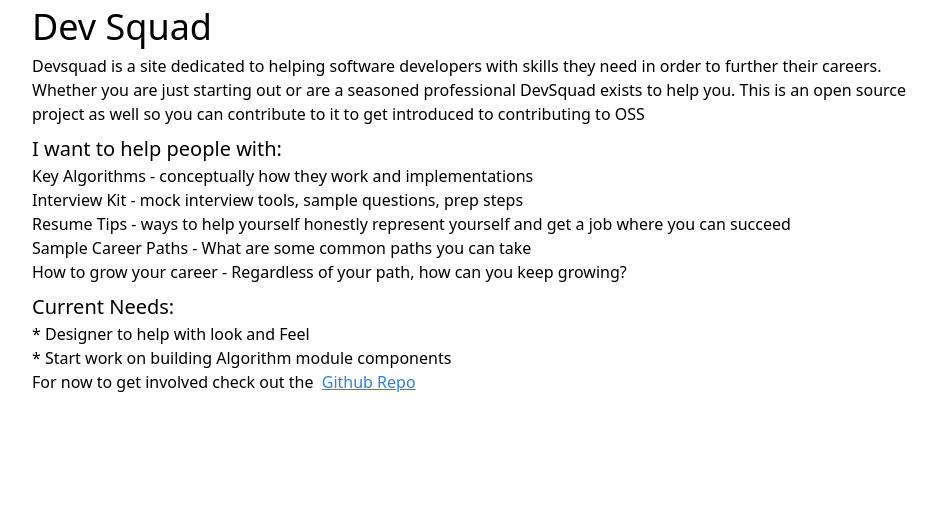
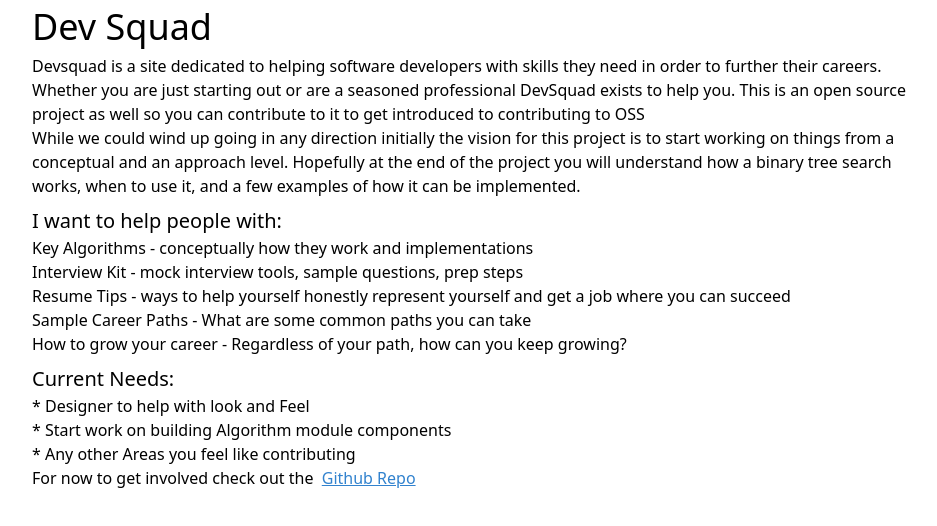
Before and after one commit to justinisbellorg/devsquad, a Next.js app: page / in a window 1280 px wide. Shown: the top 526 px of the page, without its empty margins (158-1095 px from the left). Built offline with nearby package versions, Linux system fonts and the light colour scheme.

Commit message:
Updated for contributing.

```diff
--- a/pages/index.js
+++ b/pages/index.js
@@ -1,17 +1,17 @@
-import Head from 'next/head'
-import Layout, { siteTitle } from '../components/layout'
-import { getSortedPostsData } from '../lib/posts'
+import Head from "next/head";
+import Layout, { siteTitle } from "../components/layout";
+import { getSortedPostsData } from "../lib/posts";
 
-export async function getStaticProps () {
-  const allPostsData = getSortedPostsData()
+export async function getStaticProps() {
+  const allPostsData = getSortedPostsData();
   return {
     props: {
-      allPostsData
-    }
-  }
+      allPostsData,
+    },
+  };
 }
 
-export default function Home () {
+export default function Home() {
   return (
     <Layout home>
       <Head>
@@ -24,6 +24,13 @@
           just starting out or are a seasoned professional DevSquad exists to
           help you. This is an open source project as well so you can contribute
           to it to get introduced to contributing to OSS
+        </p>
+        <p>
+          While we could wind up going in any direction initially the vision for
+          this project is to start working on things from a conceptual and an
+          approach level. Hopefully at the end of the project you will understand
+          how a binary tree search works, when to use it, and a few examples of
+          how it can be implemented.
         </p>
       </section>
       <section className="container m-auto">
@@ -54,33 +61,18 @@
           <ul>
             <li>* Designer to help with look and Feel</li>
             <li>* Start work on building Algorithm module components</li>
+            <li>* Any other Areas you feel like contributing</li>
           </ul>
         </div>
         <div className="text-center">
           <p>
-            For now to get involved check out the {'\u00A0'}
+            For now to get involved check out the {"\u00A0"}
             <a href="https://github.com/justinisbellorg/devsquad">
               Github Repo
             </a>
           </p>
         </div>
       </section>
-      {/* <section className={`${utilStyles.headingMd} ${utilStyles.padding1px}`}>
-        <h2 className={utilStyles.headingLg}>Blog</h2>
-        <ul className={utilStyles.list}>
-          {allPostsData.map(({ id, date, title }) => (
-            <li className={utilStyles.listItem} key={id}>
-  <Link href="/posts/[id]" as={`/posts/${id}`}>
-    <a>{title}</a>
-  </Link>
-  <br />
-  <small className={utilStyles.lightText}>
-    <Date dateString={date} />
-  </small>
-</li>
-          ))}
-        </ul>
-      </section> */}
     </Layout>
-  )
+  );
 }
```
Also changed, not shown: 1 other file (tests, documents, lock files or other folders).
